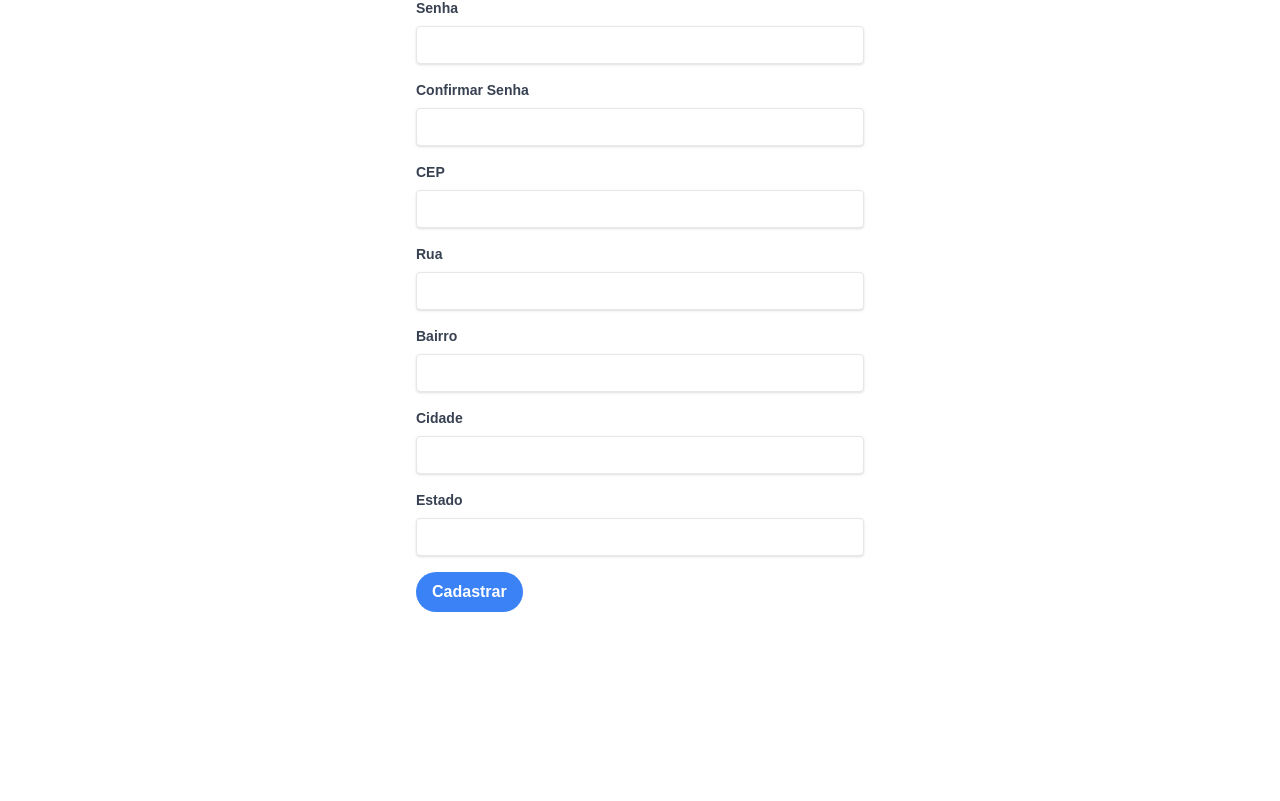
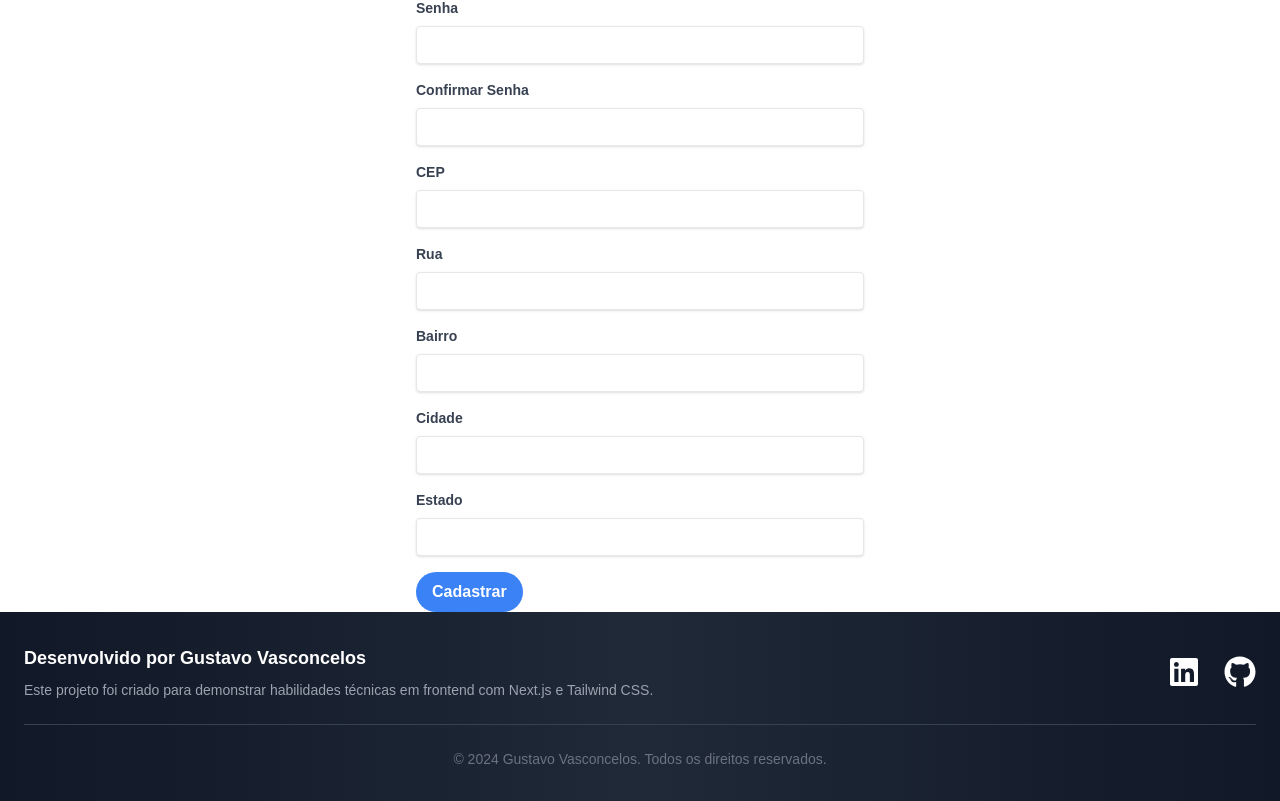
Before and after one commit to sasgustav/genezys-desafio-gustavo-vasconcelos, a Next.js app: page /register in a window 1280 px wide. Shown: the part 318-1119 px from the top of the page. Before the commit the page ends 930 px from the top, so only its background shows below. Built offline with nearby package versions, Linux system fonts and the light colour scheme.

Commit message:
Update dependencies in package.json and package-lock.json

```diff
--- a/package.json
+++ b/package.json
@@ -12,7 +12,8 @@
     "next": "14.2.15",
     "react": "^18",
     "react-dom": "^18",
-    "react-hot-toast": "^2.4.1"
+    "react-hot-toast": "^2.4.1",
+    "react-icons": "^5.3.0"
   },
   "devDependencies": {
     "@types/node": "^20",
--- a/src/app/layout.tsx
+++ b/src/app/layout.tsx
@@ -2,6 +2,7 @@
 
 import React from "react";
 import NavBar from "@/components/NavBar";
+import Footer from "@/components/Footer";
 import { AuthProvider } from "@/context/AuthContext";
 import "./globals.css";
 import { usePathname } from "next/navigation";
@@ -27,6 +28,7 @@ export default function RootLayout({
             <NavBar />
           )}
           <div>{children}</div>
+          <Footer />
         </AuthProvider>
       </body>
     </html>
--- /dev/null
+++ b/src/components/Footer.tsx
@@ -0,0 +1,54 @@
+"use client";
+
+import React from "react";
+import { FaLinkedin, FaGithub } from "react-icons/fa";
+
+const Footer: React.FC = () => {
+  return (
+    <footer className="bg-gradient-to-r from-gray-900 via-gray-800 to-gray-900 text-white py-8">
+      <div className="container mx-auto px-6">
+        <div className="flex flex-col md:flex-row items-center justify-between">
+          <div className="text-center md:text-left">
+            <p className="text-lg font-semibold">
+              Desenvolvido por Gustavo Vasconcelos
+            </p>
+            <p className="text-sm text-gray-400 mt-2">
+              Este projeto foi criado para demonstrar habilidades técnicas em
+              frontend com Next.js e Tailwind CSS.
+            </p>
+          </div>
+
+          <div className="flex space-x-6 mt-6 md:mt-0">
+            <a
+              href="https://www.linkedin.com/in/gustavo-vasconcelos-software-engineer/"
+              target="_blank"
+              rel="noopener noreferrer"
+              aria-label="LinkedIn de Gustavo Vasconcelos"
+              className="hover:text-blue-500 transition duration-300 transform hover:scale-110"
+            >
+              <FaLinkedin size={32} />
+            </a>
+            <a
+              href="https://github.com/sasgustav"
+              target="_blank"
+              rel="noopener noreferrer"
+              aria-label="GitHub de Gustavo Vasconcelos"
+              className="hover:text-gray-400 transition duration-300 transform hover:scale-110"
+            >
+              <FaGithub size={32} />
+            </a>
+          </div>
+        </div>
+
+        <div className="border-t border-gray-700 my-6"></div>
+
+        <p className="text-center text-sm text-gray-500">
+          © {new Date().getFullYear()} Gustavo Vasconcelos. Todos os direitos
+          reservados.
+        </p>
+      </div>
+    </footer>
+  );
+};
+
+export default Footer;
```
Also changed, not shown: 1 other file (tests, documents, lock files or other folders).
